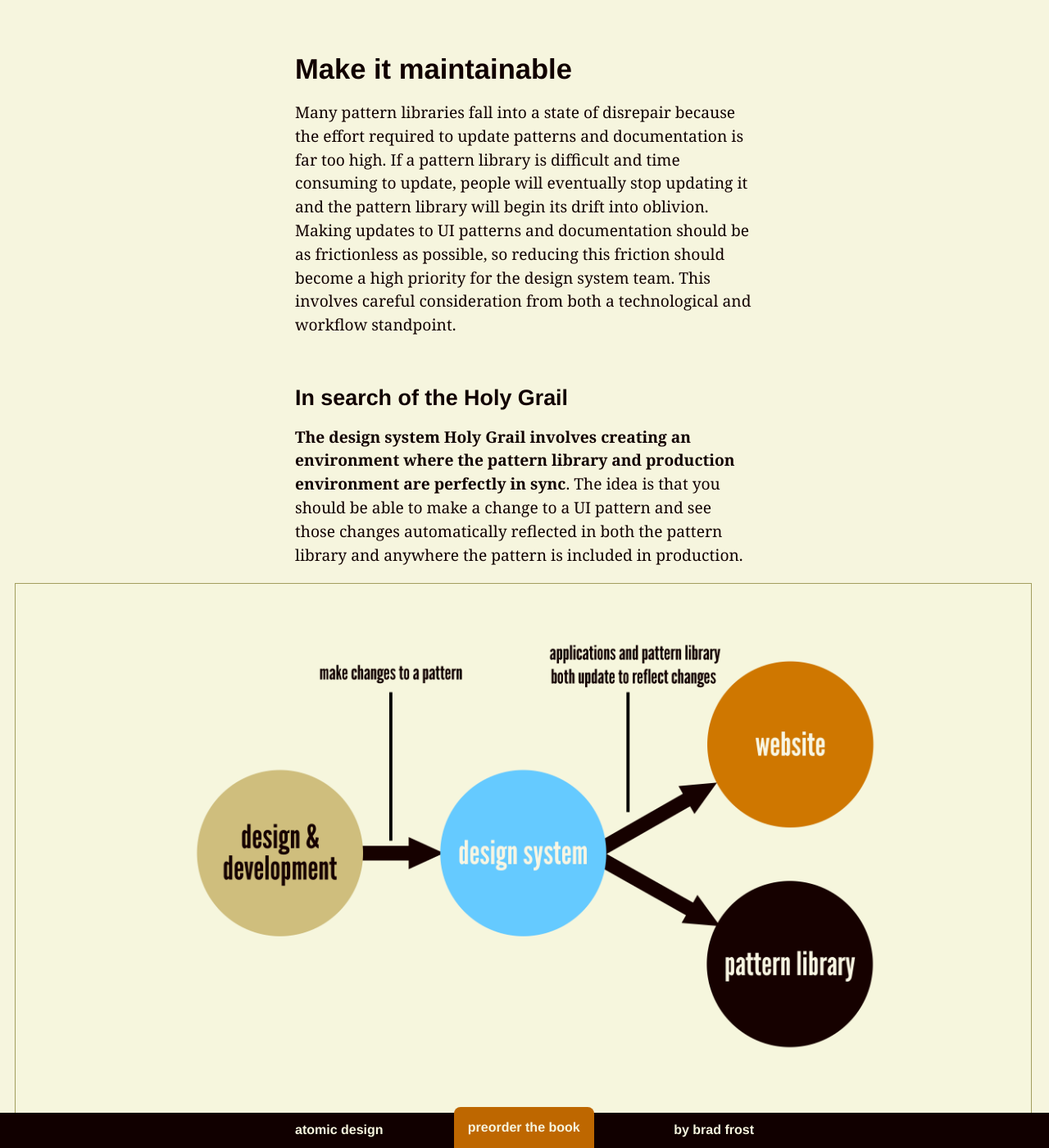
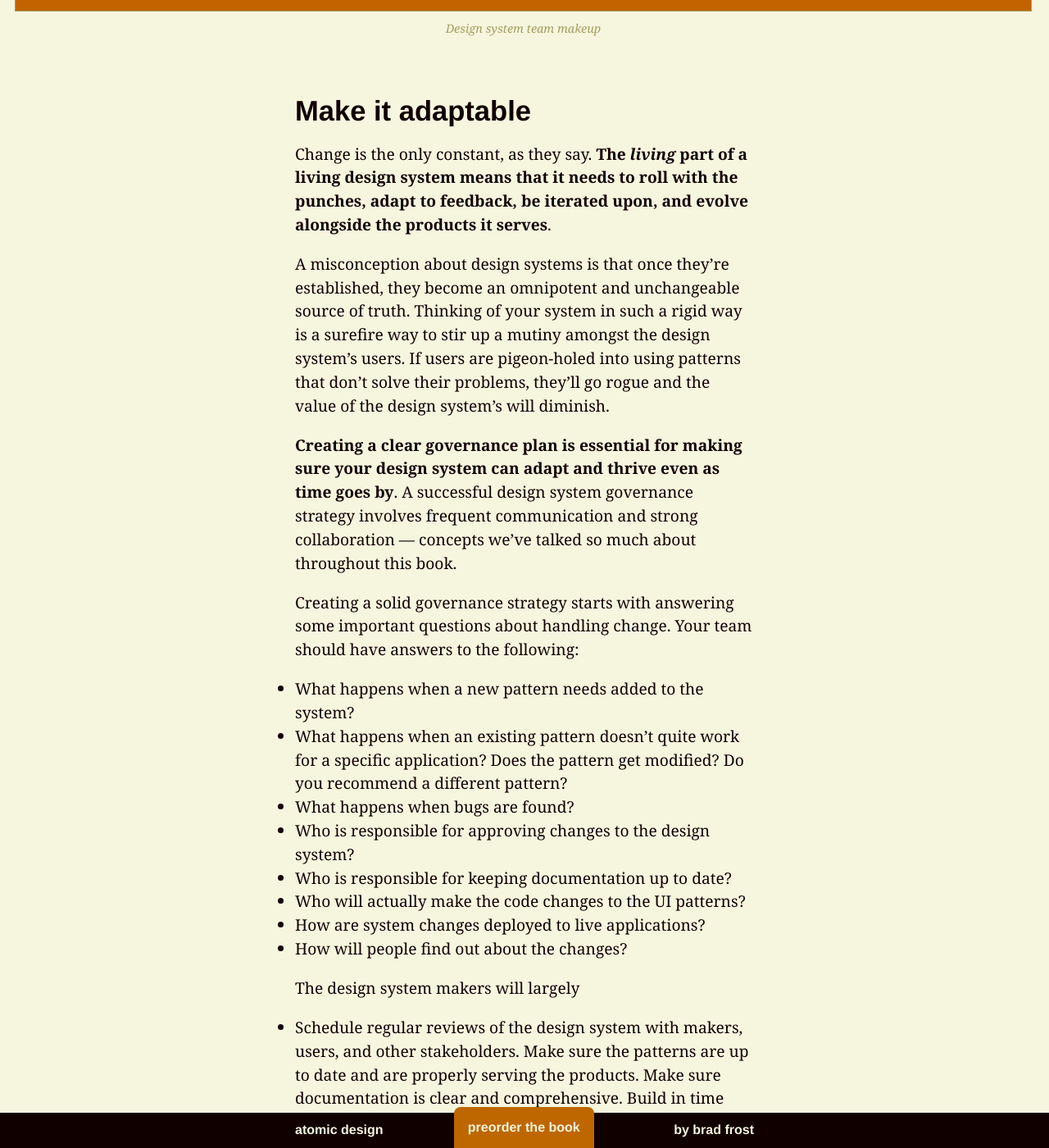
Before and after one commit to bradfrost/atomic-design, a Jekyll site: the page built from chapter-5.md, in a window 1280 px wide and 1400 px high, scrolled down 18237 px. Shown: the whole window at 82% size. Built offline with Jekyll 4.4.1, drawn with Linux system fonts in a browser that asks for light colours; some of the changed text lies outside the part shown.

Commit message:
Chapter 5 draft
Reshuffle some sections

```diff
--- a/chapter-5.md
+++ b/chapter-5.md
@@ -54,6 +54,7 @@ The web is never done, and the creation of a design system is merely the first s
 As you embark on this journey, let's talk about things you can do to craft a design system that sets your organization up for long-term success. How do you create a design system that takes root and becomes an essential part of your organization's workflow? What pitfalls do you need to be on the lookout for? How do you ensure the design system yields big results? To answer these questions, we need to:
 
 - Make it official.
+- Make it adaptable.
 - Make it maintainable.
 - Make it cross-disciplinary.
 - Make it approachable.
@@ -150,7 +151,66 @@ There will inevitably be disciplines that actively do the work, while other disc
 
 **Other disciplines may not be the ones actively doing the work, but must be consulted to make sure their perspectives are properly reflected in the system**. Backend engineers need to make the team aware of any architectural decisions that would affect the frontend UI, executives need to make the team aware of important initiatives that will affect the role and utility of the system, and of course design system users need to coordinate with the makers to ensure the system is serving the needs of individual applications.
 
-{% include figure.html src="../images/fpo.png" caption="" %}
+{% include figure.html src="../images/fpo.png" caption="Design system team makeup" %}
+
+## Make it adaptable
+Change is the only constant, as they say. **The <em>living</em> part of a living design system means that it needs to roll with the punches, adapt to feedback, be iterated upon, and evolve alongside the products it serves**.
+
+A misconception about design systems is that once they're established, they become an omnipotent and unchangeable source of truth. Thinking of your system in such a rigid way is a surefire way to stir up a mutiny amongst the design system's users. If users are pigeon-holed into using patterns that don't solve their problems, they'll go rogue and the value of the design system's will diminish.
+
+**Creating a clear governance plan is essential for making sure your design system can adapt and thrive even as time goes by**. A successful design system governance strategy involves frequent communication and strong collaboration — concepts we've talked so much about throughout this book.
+
+Creating a solid governance strategy starts with answering some important questions about handling change. Your team should have answers to the following:
+
+- What happens when a new pattern needs added to the system?
+- What happens when an existing pattern doesn't quite work for a specific application? Does the pattern get modified? Do you recommend a different pattern?
+- What happens when bugs are found?
+- Who is responsible for approving changes to the design system?
+- Who is responsible for keeping documentation up to date?
+- Who will actually make the code changes to the UI patterns?
+- How are system changes deployed to live applications?
+- How will people find out about the changes?
+
+The design system makers will largely
+
+- Schedule regular reviews of the design system with makers, users, and other stakeholders. Make sure the patterns are up to date and are properly serving the products. Make sure documentation is clear and comprehensive. Build in time into makers' schedules to address bugs, improve
+
+### Making changes to patterns
+
+#### Changing patterns
+
+#### Adding patterns
+
+#### Removing patterns
+- Have a plan for deprecating patterns Deprecate patterns https://github.com/salesforce-ux/sass-deprecate
+
+### Communicating change
+You can create the best style guide in world, use the most appropriate technology, have an amazing team in place, and have excited users, but if you don't communicate updates and changes to the design system the entire effort will suffer.
+
+**It's essential to establish a comprehensive communication strategy** so that makers, users, and other stakeholders are well aware of all the latest changes to and thinking around the design system.
+
+Communication is especially important in the early days of the initiative. Frequent communication helps keep the design system in the front of everyone's mind so it takes root and becomes an integral part of your organization's workflow. **As time goes on, frequent communication helps the system increase in value like that fine bottle of wine**. Communication can include:
+
+- Change logs ("Here's what's changed in the pattern library this month")
+- Roadmaps ("Here's what's coming up over the next few months")
+- requests for feedback ("We're considering deprecating our carousel pattern and would like to hear what you think."),
+- Surveys ("On a scale from 1-5, how useful is the pattern documentation?")
+- Success stories ("Team X launched this new feature using the design system; read more about how they did it.")
+- Resources ("Here's a great article about documenting ")
+
+**Design system changes, updates, and requests should be communicated wherever your team hangs out**. That may include Slack, BaseCamp, Github, wikis, Yammer, email lists, company blogs, intranets, and any other internal tools your team uses to communicate and collaborate.
+
+{% include figure.html src="../images/fpo.png" caption="Material Design's creators publish a handy changelog on their website so " %}
+
+- Publish updates
+- Notifications - Regular E-mail newsletters, blog updates, etc, whenever things change, Slack integrations,
+- email updates, blog posts, video casts,
+
+> Whenever someone makes a pull request, it sends a notification to our #Design slack channel, announcing to the team that there is a proposal change and feedback is required <cite><a href="https://medium.com/shyp-design/managing-style-guides-at-shyp-c217116c8126">Micah Sivitz, Shyp</a>
+
+- Monitor progress over time - Lonely Planet's Rizzo design system tracks performance metrics over time.
+
+[/TODO]
 
 ## Make it maintainable
 Many pattern libraries fall into a state of disrepair because the effort required to update patterns and documentation is far too high. If a pattern library is difficult and time consuming to update, people will eventually stop updating it and the pattern library will begin its drift into oblivion. Making updates to UI patterns and documentation should be as frictionless as possible, so reducing this friction should become a high priority for the design system team. This involves careful consideration from both a technological and workflow standpoint.
@@ -172,8 +232,9 @@ Achieving the design system Holy Grail is no easy task, as it requires sophistic
 
 In my experience, I've found that sharing CSS and JS with the production environment is relatively easy, but sharing markup is tough.
 
-- In
-- Using HTML templating languages create Templating language should match the production environment - The closer you get to .
+As we discussed in Chapter 3, using HTML templating languages makes markup portable and dynamic. Templating language should match the production environment - The closer you can get to matching your pattern library and production templating .
+
+Be careful to keep documentation accessible to non developers.
 - Look for opportunities to automate documentation
 - [Using Grunt with Pattern Lab](http://bradfrost.com/blog/post/using-grunt-with-pattern-lab/)
 
@@ -266,52 +327,14 @@ Another way to show context is to provide lineage information for each pattern.
 {% include figure.html src="../images/content/pattern-lab-lineage.png" caption="Tools like Pattern Lab allow teams to see which smaller components make up any given component, as well as where each pattern gets used." %}
 
 ## Make it last
+Making a design system is an incredibly and important endeavor. But without proper maintenance, the value of your design system will deprecate much like a car that's just been driven off the dealer's lot. Instead, your design system should be like a bottle of fine wine that increases value over time.
 
-[TODO]
-
-### Managing change
-Change is the only constant, as they say. A design system is not a  The *living* part of a living design system means that it needs to roll with the punches, adapt to feedback, be iterated upon, and evolve alongside the products it serves.
-
-**Creating a clear governance plan is essential to make sure your design system will continue to thrive as time goes by**. Without a clear governance strategy in place, the value your design system will deprecate much like a car that's just been driven off the lot. Instead, your design system should be like a fine wine that increases value over time.
-
-What does a successful
-- Schedule regular reviews of the patterns.
-- Have a plan Deprecate patterns https://github.com/salesforce-ux/sass-deprecate
-
-Making a design system last means consistently . It needs to be visible and stay in the front of everyone's minds.
-
-### Communicating change
-You can create the best style guide in world, use the most appropriate technology, have an amazing team in place, and have excited users, but if you don't communicate updates and changes to the design system the entire effort will suffer.
-
-**It's essential to establish a comprehensive communication strategy** so that makers, users, and other stakeholders are well aware of  all the latest changes to and thinking around the design system. This is especially important in the early days of the initiative. Frequent communication helps keep the design system in the front of everyone's mind so it takes root and becomes an integral part of your organization's workflow.
-
-**As time goes on, frequent communication helps the system increase in value like that fine bottle of wine**. Communication can include:
-
-- Change logs ("Here's what's changed in the pattern library this month")
-- Roadmaps ("Here's what's coming up over the next few months")
-- requests for feedback ("We're considering deprecating our carousel pattern and would like to hear what you think."),
-- Surveys ("On a scale from 1-5, how useful is the pattern documentation?")
-- Success stories ("Team X launched this new feature using the design system; read more about how they did it.")
-- Resources ("Here's a great article about documenting ")
-
-**Design system changes, updates, and requests should be communicated wherever your team hangs out**. That may include Slack, BaseCamp, Github, wikis, Yammer, email lists, company blogs, intranets, and any other internal tools your team uses to communicate and collaborate.
-
-{% include figure.html src="../images/fpo.png" caption="(Material Design example)" %}
-
-- Publish updates
-
-- Notifications - Regular E-mail newsletters, blog updates, etc, whenever things change, Slack integrations,
-- email updates, blog posts, video casts,
-
-> Whenever someone makes a pull request, it sends a notification to our #Design slack channel, announcing to the team that there is a proposal change and feedback is required <cite><a href="https://medium.com/shyp-design/managing-style-guides-at-shyp-c217116c8126">Micah Sivitz, Shyp</a>
-
-- Monitor progress over time - Lonely Planet's Rizzo design system tracks performance metrics over time.
-
-[/TODO]
+{% include figure.html src="../images/fpo.png" caption="Used car and bottle of wine" %}
 
 So there you have it. In order to make a maintainable design system, you should:
 
 - **Make it official** by allocating real time, money, and resources to your design system.
+- **Make it adaptable** by counting on change and establishing a clear governance plan.
 - **Make it maintainable** by seeking the Holy Grail and making it easy to deploy and communicate changes to the design system.
 - **Make it cross-disciplinary** by making your pattern library become a watering hole the entire organization can gather around.
 - **Make it approachable** by making an attractive, easy-to-use pattern library with helpful documentation.
```
Also changed, not shown: 2 other files.
